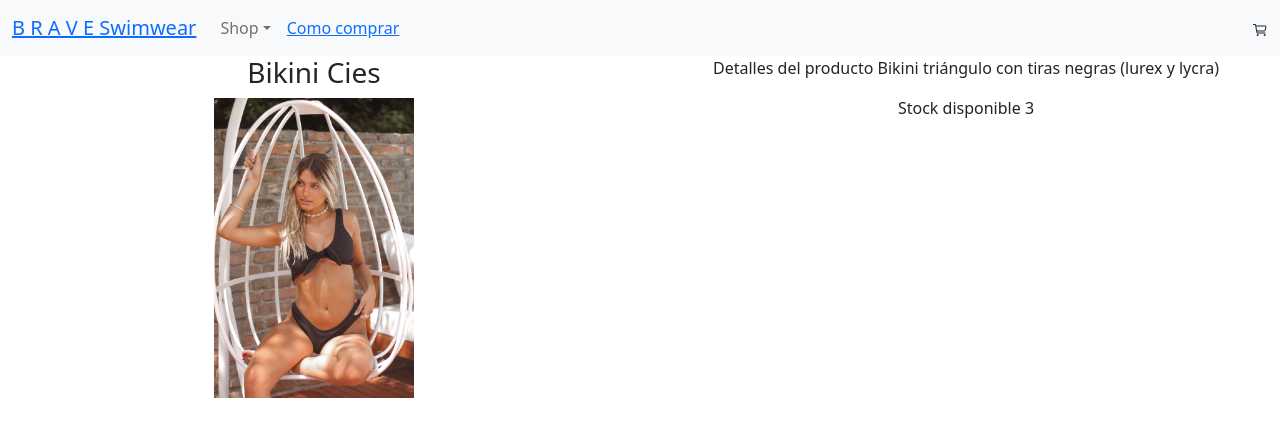
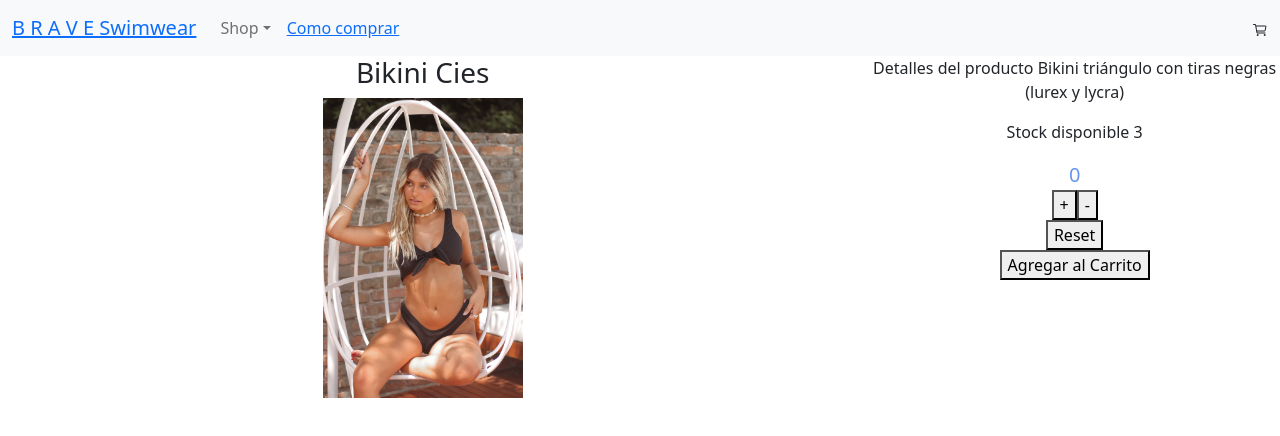
Before and after one commit to delfinadelorenzo/react, a React (Create React App) app: page /detalle/1 in a window 1280 px wide. Shown: the top 436 px of the page. Built offline with nearby package versions, Linux system fonts and the light colour scheme.

Commit message:
desafio9

```diff
--- a/src/App.js
+++ b/src/App.js
@@ -4,6 +4,7 @@ import NavBar from './components/NavBar';
 import ItemListContainer from './components/ItemListContainer';
 import ItemDetailContainer from './components/ItemDetailContainer';
 import { BrowserRouter as Router, Routes, Route } from "react-router-dom";
+
 
 function App() {
 
--- a/src/components/ItemCount.js
+++ b/src/components/ItemCount.js
@@ -1,7 +1,8 @@
 import { useState } from "react";
 
 
-function ItemCount() {
+
+function ItemCount({onAdd}) {
     const [count, SetCount] = useState(0)
 
     const aumentar = () => { SetCount(count + 1) }
@@ -9,14 +10,22 @@ function ItemCount() {
     const reset = () => { SetCount(0) }
 
     return (
-        <div style={{textAlign: "center"}}>
+        <div style={{ textAlign: "center" }}>
 
-            <span style={{display: "flow-root", color:"cornflowerblue", fontSize:"20px"}} > {count} </span>
+            <span style={{ display: "flow-root", color: "cornflowerblue", fontSize: "20px" }} > {count} </span>
             <div>
 
-            <button  onClick={aumentar}> + </button>
-            <button  onClick={disminuir}> - </button>
-            <button  onClick={reset}> Reset </button>
+                <button onClick={aumentar}> + </button>
+
+                <button onClick={disminuir}> - </button>
+
+                <div>
+                <button onClick={reset}> Reset </button>
+                </div>
+
+                <div>
+                    <button onClick={onAdd} >Agregar al Carrito</button>
+                </div>
 
             </div>
 
--- a/src/components/ItemDetail.js
+++ b/src/components/ItemDetail.js
@@ -1,26 +1,50 @@
-import { Row, Col } from "react-bootstrap"
+import { Row, Col} from "react-bootstrap"
+import ItemCount from "./ItemCount"
+import { useState, useEffect } from "react"
+
+
 const ItemDetail = ({ item }) => {
-    console.log(item)
-    return (
+
+ const [add, setAdd] = useState(false)
+ const onAdd = () =>{
+     setAdd(true)
+ }
+
+ useEffect(()=>{
+
+ }, [add])
+
+        return (
         <>
             {item.map(item =>
                 <>
                     <container>
-                        <Row>
+                        <Row >
 
-                            <Col>
+                            <Col sm={8}>
                             <h3>{item.tittle}</h3>
-                            <img src={item.pictureUrl} alt={item.title} width={200} />
+
+                            <img src={item.pictureUrl} alt={item.title} width={200}/>
+
 
                             </Col>
-                            <Col>
-                            <div>
+                            <Col sm={4}>
+                            <div >
+
                                 <p>Detalles del producto {item.description} </p>
+                                <p>Stock disponible {item.stock} </p>
+
+
                             </div>
                             <div>
-                                <p>Stock disponible {item.stock} </p>
+                                {!add &&
+                                <ItemCount onAdd={onAdd} ></ItemCount>
+                                }
+                                {add &&
+                                    <button>Finalizar Compra</button>
+                                }
+
                             </div>
-
                             </Col>
 
                         </Row>
--- a/src/components/ItemList.js
+++ b/src/components/ItemList.js
@@ -3,11 +3,6 @@ import Item from './Item';
 import { data } from "./data.js";
 import { useParams } from 'react-router-dom';
 
-/*IMAGENES*/
-// import cies1 from "../imagenes/bikiniCies1.jpg";
-// import granadina from "../imagenes/bikiniGranadina1.jpg"
-// import saona from "../imagenes/bikiniSaona.jpeg"
-// import pal from "../imagenes/bikiniPal.jpg"
 
 const ItemList = () => {
     const [items, setItems] = useState([]);
```
